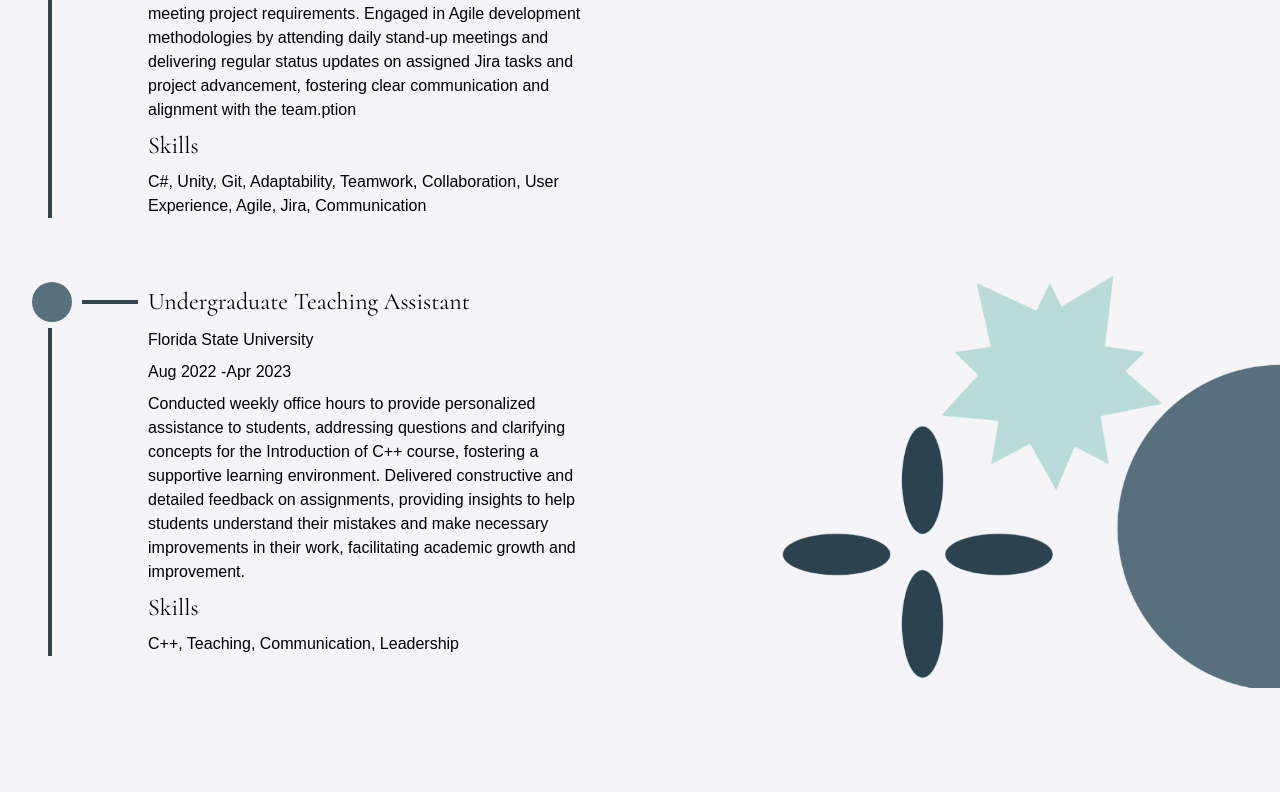
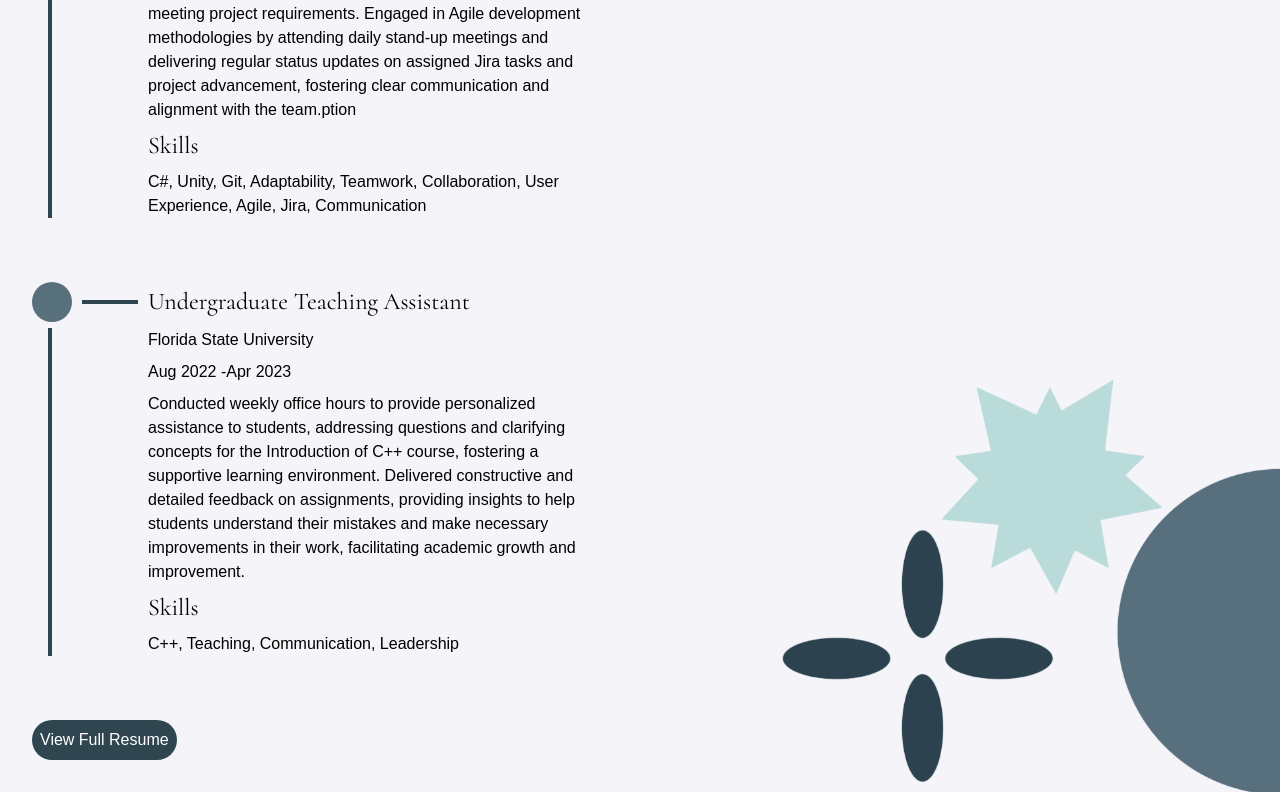
Before and after one commit to MarielaB118/personal-portfolio, a Next.js app: page /Experience in a window 1280 px wide. Shown: the part 1024-1816 px from the top of the page. Before the commit the page ends 1712 px from the top, so only its background shows below. Built offline with nearby package versions, Linux system fonts and the light colour scheme; a web font is replaced by a local one.

Commit message:
added view full resume feature
Added ability to open full resume pdf.

```diff
--- a/app/Experience/page.tsx
+++ b/app/Experience/page.tsx
@@ -1,17 +1,20 @@
 import { raleway } from "@/app/ui/fonts"
 import ExperienceCard from "@/app/ui/Experience/ExperienceCard"
 import Image from "next/image"
+
 export default function Page() {
     return (
         <div className="relative flex flex-row h-auto pt-20">
             <div className='basis-1/2'>
                 <div className={`${raleway.className} text-3xl bg-lightBlue w-full p-4`}>Work Experience</div>
                 <ExperienceCard experienceType='work' />
+                <a href='/Badillo_Mariela_Resume.pdf' target='_blank'>
+                    <button className='bg-charcoal m-8 p-2 text-white rounded-full'>View Full Resume</button>
+                </a>
             </div>
             <div className='basis-1/2'>
                 <div className={`${raleway.className} text-3xl bg-lightBlue w-2/3 p-4 rounded-r-full`}>Education</div>
                 <ExperienceCard experienceType='education' />
-
             </div>
             {/* background animated svg */}
             <div className='absolute bottom-0 right-0'>
--- a/app/ui/Experience/ExperienceCard.tsx
+++ b/app/ui/Experience/ExperienceCard.tsx
@@ -33,7 +33,7 @@
     return (
         <div>
             {experience.map((exp, index) => (
-                <div key={index} className='p-8'>
+                <div key={index} className='p-8 motion-safe:hover:scale-[1.01]'>
                     <div className='flex items-center'>
                         <div className='flex items-center'>
                             <div className='bg-paynesGray rounded-full size-10'></div>
```
Also changed, not shown: 1 other file (tests, documents, lock files or other folders).
